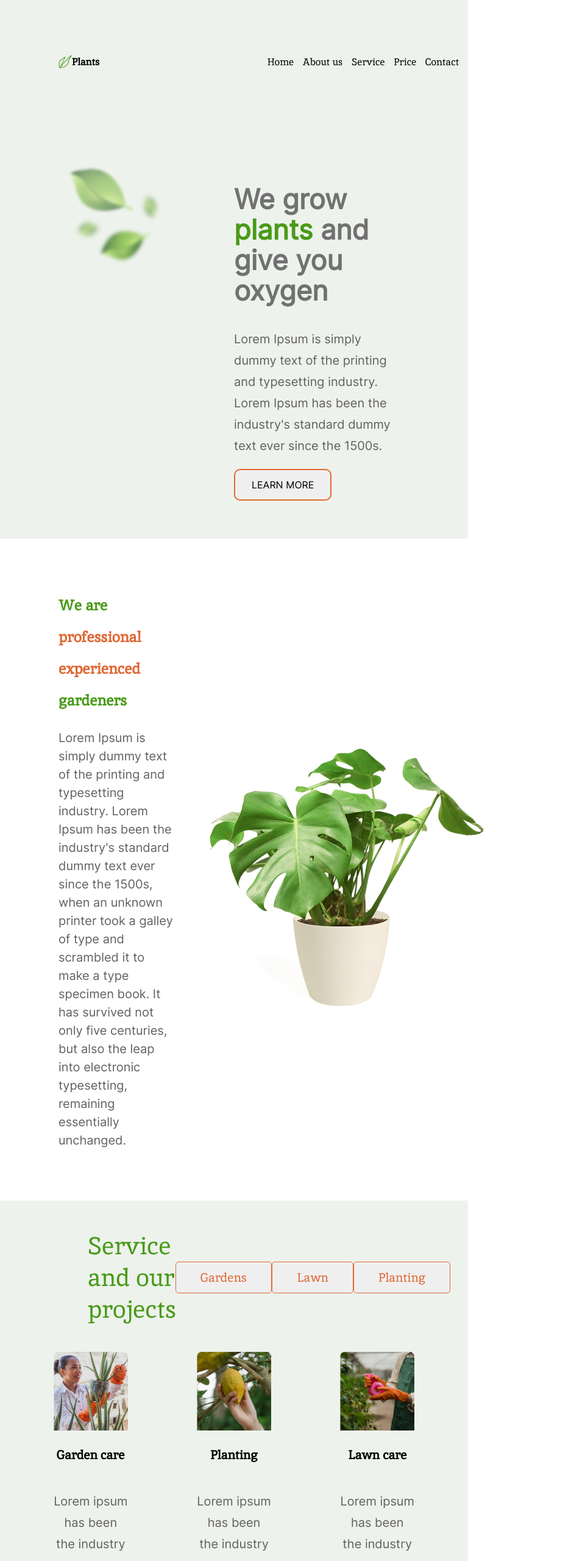
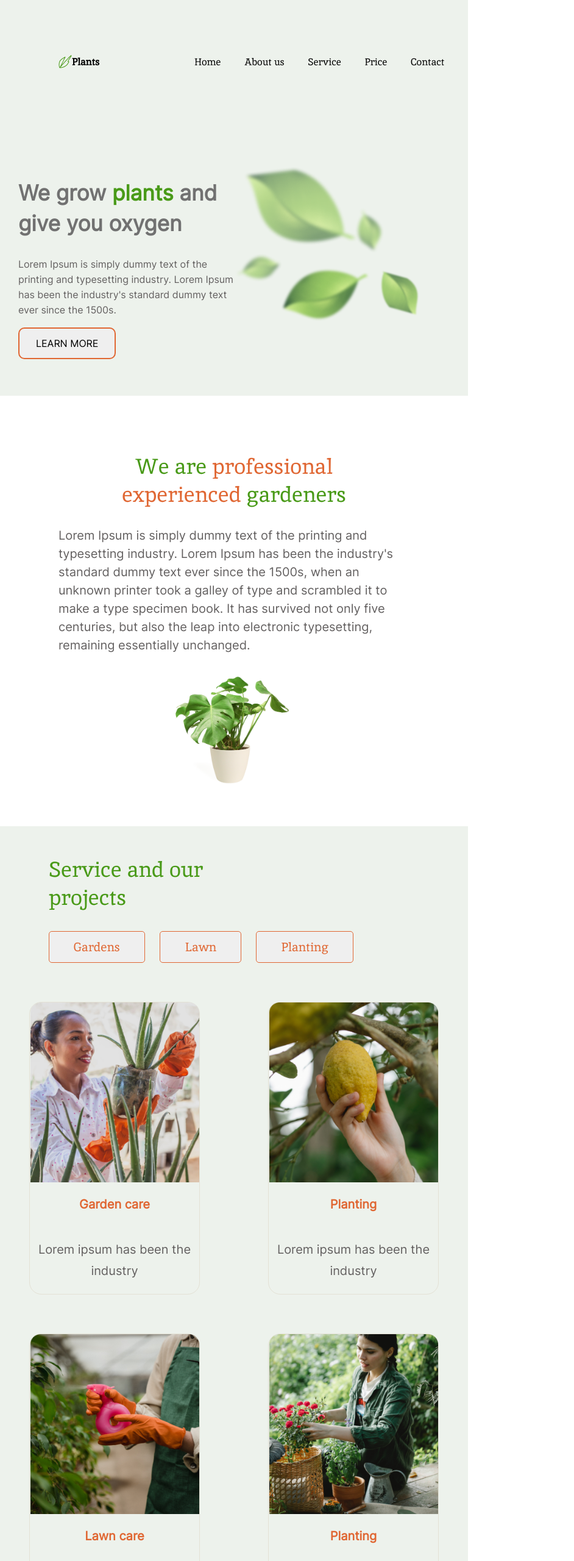
Before and after one commit to RisUma1803/rsschool-cv, a plain HTML site: page plants/index.html in a window 768 px wide. Shown: the top 2560 px of the page at 61% size, 942 px wide, since content can reach past the window. Drawn offline with Linux system fonts and the light colour scheme.

Commit message:
feat: responsive to 768px

```diff
--- a/plants/index.html
+++ b/plants/index.html
@@ -33,7 +33,7 @@
     <main>
         <section class="welcome" id="home">
             <div class="welcome__leafs">
-                <img src="images/leafs.png" alt="Leafs">
+                <img src="images/leafs (1).png" alt="Leafs">
             </div>
             <div class="welcome__content">
                 <h1>We grow <span>plants</span> and give you oxygen</h1>
--- a/plants/styles.css
+++ b/plants/styles.css
@@ -44,7 +44,8 @@ header {
 }
 
 .logo {
-  width: 50%;
+  /* width: 50%; */
+  flex-grow: 1;
   justify-content: center;
   align-items: center;
   padding-left: 6rem;
@@ -60,7 +61,8 @@ h5 {
 }
 
 .container {
-  width: 50%;
+  /* width: 50%; */
+  flex-grow: 1;
   display: flex;
   align-items: center;
 }
@@ -199,7 +201,7 @@ p {
 .service__init__button {
   width: 40%;
   align-items: center;
-  justify-content: space-around;
+  justify-content: flex-start;
   display: flex;
 }
 
@@ -233,10 +235,13 @@ p {
   display: flex;
   width: 30%;
   flex-direction: column;
+  border: 1px solid #E3E1D5;
+  border-radius: 20px;
 }
 
 .service__projects__item h4 {
   text-align: center;
+  columns: #e06733;
 }
 
 .service__projects__item p {
@@ -403,3 +408,193 @@ footer {
     list-style: none;
     margin-left: 2rem;
 }
+
+
+
+
+
+@media (min-width: 768px) and (max-width: 1024px) {
+  .logo {
+    flex-grow: 1;
+  }
+
+  .container {
+    flex-grow: 3;
+  }
+
+  .welcome {
+    flex-direction: row-reverse;
+    padding: 60px 30px ;
+  }
+
+
+
+  .welcome__content h1 {
+    font-style: normal;
+    font-weight: 700;
+    font-size: 35px;
+    line-height: 50px;
+  }
+
+  .welcome__content p {
+    font-style: normal;
+    font-size: 16px;
+    line-height: 25px;
+    font-weight: 400;
+  }
+
+  .welcome__leafs {
+    width: 50%;
+  }
+
+  .welcome__leafs img {
+    width: 90%;
+  }
+
+
+
+
+
+  .about {
+    flex-direction: column;
+    align-items: center;
+  }
+
+  .about__text {
+    width: auto;
+  }
+
+  .about__text h2 {
+    font-size: 35px;
+    line-height: 46px;
+    text-align: center;
+    font-weight: 400;
+    padding: 0 30px;
+  }
+
+  .about__text p {
+    font-size: 20px;
+    line-height: 30px;
+    font-weight: 400;
+  }
+
+  .about__houseplant1 img {
+    width: 50%;
+  }
+
+
+
+
+
+.service__init {
+  flex-direction: column;
+  padding: 0 2rem;
+}
+
+.service__init__title {
+  margin-bottom: 2rem;
+  font-size: 35px;
+  line-height: 46px;
+  width: 45%;
+}
+
+.service__init__button {
+  justify-content: space-between;
+  width: 500px;
+}
+
+
+  .service__projects__item {
+    width: 280px;
+    margin: 2rem 0;
+    padding: 0;
+  }
+
+  .service__projects__item h4 {
+    font-weight: 700;
+    color: #E06733;
+    font-family: Inter;
+    line-height: 20px;
+  }
+
+  .service__projects__item p {
+    font-family: Inter;
+  }
+
+
+
+
+
+
+
+
+  .price {
+    padding: 50px;
+  }
+
+  .price__type h2 {
+    margin-top: 2rem;
+    padding-bottom: 2rem;
+    font-size: 35px;
+    font-weight: 700;
+  }
+
+  .price__help {
+    margin-top: 8rem;
+
+  }
+
+  .price__help h2 {
+    font-size: 25px;
+    line-height: 35px;
+    font-weight: 700;
+    padding-left: 0;
+  }
+
+
+
+
+
+  .contacts h2 {
+    margin-bottom: 6rem;
+  }
+
+  .contacts__container {
+    flex-direction: column-reverse;
+  }
+
+  .contacts__image {
+    margin-top: 15rem;
+    width: auto;
+    display: flex;
+    justify-content: center;
+  }
+
+  .contacts__image img {
+    width: 54%;
+  }
+
+  .contacts__city {
+    padding-left: 4rem;
+  }
+
+
+
+
+  footer {
+    flex-direction: column;
+    padding: 0;
+  }
+
+  .footer__copyright-github {
+    padding-left: 2rem;
+  }
+
+  .footer__title {
+    padding-right: 2rem;
+  }
+
+  .footer__links {
+    padding-right: 3rem;
+  }
+}
```
Also changed, not shown: plants/images/leafs (1).png (added).
